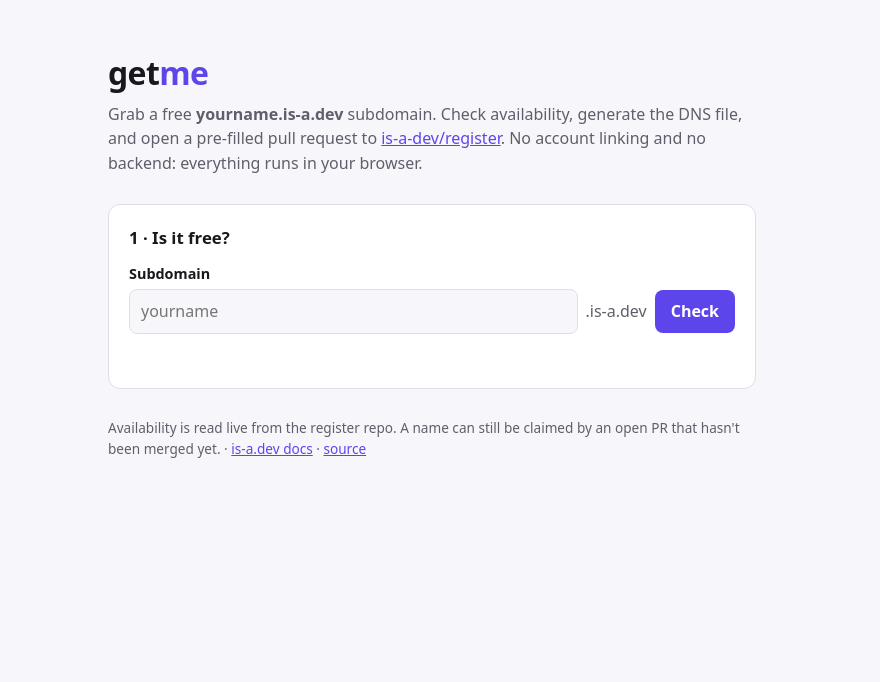
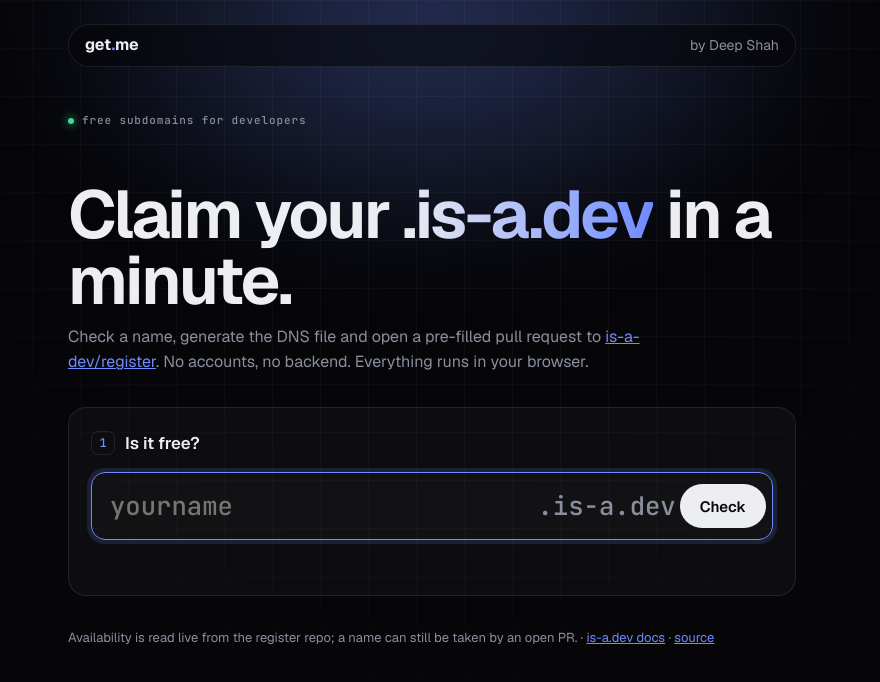
Before and after one commit to Deepshah0308/getme, a plain HTML site: page index.html in a window 1280 px wide. Shown: the whole page, without its empty margins (208-1088 px from the left). Drawn offline with nearby package versions, Linux system fonts and the light colour scheme.

Commit message:
Restyle to match deepshah.is-a.dev and pin custom domain

```diff
--- a/index.html
+++ b/index.html
@@ -5,50 +5,96 @@
 <meta name="viewport" content="width=device-width, initial-scale=1">
 <title>getme · claim your is-a.dev subdomain</title>
 <meta name="description" content="Check if a .is-a.dev subdomain is free, generate the DNS file and open a pre-filled pull request in a few clicks.">
+<meta name="theme-color" content="#060609">
+<link rel="preconnect" href="https://fonts.googleapis.com">
+<link rel="preconnect" href="https://fonts.gstatic.com" crossorigin>
+<link href="https://fonts.googleapis.com/css2?family=Geist:wght@300..800&family=JetBrains+Mono:wght@400;500&display=swap" rel="stylesheet">
 <style>
-  :root { --bg:#f7f7fb; --fg:#18181d; --muted:#5f5f6b; --line:#dedee6; --card:#fff; --accent:#5c46eb; --ok:#127a3e; --bad:#b42318; }
-  @media (prefers-color-scheme: dark) {
-    :root { --bg:#0f0f13; --fg:#ececf2; --muted:#a3a3b0; --line:#2a2a33; --card:#17171d; --accent:#9b8cff; --ok:#4ade80; --bad:#f87171; }
+  :root {
+    --bg: #060609; --panel: rgba(255,255,255,.03); --fg: #EDEEF2; --muted: #8A8F9E;
+    --line: rgba(255,255,255,.09); --accent: #6E8BFF; --ok: #3DDC97; --bad: #FF6B6B;
+    --mono: "JetBrains Mono", ui-monospace, monospace;
   }
-  * { box-sizing:border-box; }
-  body { margin:0; background:var(--bg); color:var(--fg); font:16px/1.55 system-ui,-apple-system,"Segoe UI",sans-serif; }
-  main { max-width:680px; margin:0 auto; padding:48px 16px 80px; }
-  h1 { font-size:2rem; margin:0 0 4px; letter-spacing:-.02em; }
-  h1 span { color:var(--accent); }
-  h2 { font-size:1.05rem; margin:0 0 12px; }
-  p.lead { color:var(--muted); margin:0 0 28px; }
-  section { background:var(--card); border:1px solid var(--line); border-radius:12px; padding:20px; margin-bottom:16px; }
-  label { display:block; font-size:.9rem; font-weight:600; margin:12px 0 4px; }
-  label small { font-weight:400; color:var(--muted); }
-  input, select, textarea { width:100%; font:inherit; color:inherit; background:var(--bg); border:1px solid var(--line); border-radius:8px; padding:9px 11px; }
-  input:focus-visible, select:focus-visible, textarea:focus-visible, button:focus-visible, a:focus-visible { outline:2px solid var(--accent); outline-offset:1px; }
-  .row { display:flex; gap:8px; align-items:center; }
-  .row input { flex:1; }
-  .suffix { color:var(--muted); white-space:nowrap; }
-  button, .btn { font:inherit; font-weight:600; background:var(--accent); color:#fff; border:0; border-radius:8px; padding:9px 16px; cursor:pointer; display:inline-block; text-decoration:none; }
-  button.ghost { background:transparent; color:var(--accent); border:1px solid var(--line); padding:4px 10px; font-size:.85rem; }
-  #status { margin:10px 0 0; min-height:1.5em; }
-  #status.ok { color:var(--ok); } #status.bad { color:var(--bad); }
-  pre { background:var(--bg); border:1px solid var(--line); border-radius:8px; padding:12px; overflow:auto; margin:6px 0; }
-  textarea { min-height:160px; font:13px/1.4 ui-monospace,monospace; }
-  ol { padding-left:20px; } ol li { margin:10px 0; }
-  .head { display:flex; justify-content:space-between; align-items:center; gap:8px; }
-  code { font-size:.9em; }
-  footer { color:var(--muted); font-size:.85rem; margin-top:28px; }
-  a { color:var(--accent); }
+  * { box-sizing: border-box; }
+  html, body { overflow-x: clip; }
+  body { margin: 0; background: var(--bg); color: var(--fg); font: 16px/1.55 "Geist", system-ui, sans-serif; -webkit-font-smoothing: antialiased; }
+  body::before { /* blueprint grid fading out from the top */
+    content: ""; position: fixed; inset: 0; z-index: -1; pointer-events: none;
+    background-image: linear-gradient(rgba(255,255,255,.035) 1px, transparent 1px), linear-gradient(90deg, rgba(255,255,255,.035) 1px, transparent 1px);
+    background-size: 48px 48px; mask-image: radial-gradient(ellipse at 50% 0%, #000 30%, transparent 80%);
+  }
+  .glow { position: absolute; top: -220px; left: 50%; width: min(820px, 100vw); height: 480px; transform: translateX(-50%); border-radius: 50%; background: radial-gradient(closest-side, var(--accent), transparent); opacity: .35; filter: blur(60px); pointer-events: none; z-index: -1; }
+  a { color: var(--accent); }
+  :focus-visible { outline: 2px solid var(--accent); outline-offset: 2px; border-radius: 8px; }
+  .wrap { position: relative; max-width: 760px; margin: 0 auto; padding: 24px 16px 72px; }
+
+  nav { display: flex; justify-content: space-between; align-items: center; padding: 8px 16px; border: 1px solid var(--line); border-radius: 999px; background: rgba(6,6,9,.6); backdrop-filter: blur(14px); }
+  nav b { letter-spacing: -.01em; } nav b span { color: var(--accent); }
+  nav a { color: var(--muted); text-decoration: none; font-size: 14px; } nav a:hover { color: var(--fg); }
+
+  .label { font: 500 11px/1 var(--mono); letter-spacing: .08em; color: var(--muted); }
+  .dot { display: inline-block; width: 6px; height: 6px; border-radius: 50%; background: var(--ok); box-shadow: 0 0 10px var(--ok); margin-right: 8px; vertical-align: middle; }
+  h1 { margin: 56px 0 12px; font-size: clamp(2.4rem, 7vw, 4.2rem); line-height: .98; letter-spacing: -.04em; font-weight: 650; }
+  h1 em { font-style: normal; background: linear-gradient(90deg, var(--fg), var(--accent)); -webkit-background-clip: text; background-clip: text; color: transparent; }
+  .lead { color: var(--muted); max-width: 54ch; margin: 0 0 32px; }
+
+  .card { position: relative; background: var(--panel); border: 1px solid var(--line); border-radius: 18px; padding: 22px; margin-bottom: 14px; overflow: hidden; isolation: isolate; }
+  .card::before { content: ""; position: absolute; inset: 0; z-index: -1; opacity: 0; transition: opacity .3s; background: radial-gradient(380px circle at var(--x,50%) var(--y,50%), rgba(110,139,255,.14), transparent 60%); }
+  .card:hover::before { opacity: 1; }
+  .card[hidden] { display: none; }
+  h2 { display: flex; align-items: center; gap: 10px; margin: 0 0 16px; font-size: 1.05rem; font-weight: 600; }
+  h2 .n { display: grid; place-items: center; width: 24px; height: 24px; border-radius: 7px; border: 1px solid var(--line); font: 500 12px var(--mono); color: var(--accent); }
+
+  /* big domain input */
+  .domain { display: flex; align-items: center; gap: 4px; border: 1px solid var(--line); border-radius: 14px; padding: 6px 6px 6px 18px; background: rgba(255,255,255,.02); transition: border-color .2s, box-shadow .2s; }
+  .domain:focus-within { border-color: var(--accent); box-shadow: 0 0 0 4px rgba(110,139,255,.15); }
+  .domain input { flex: 1; min-width: 0; border: 0; background: none; color: var(--fg); font: 500 clamp(1.1rem, 4vw, 1.6rem) var(--mono); padding: 10px 0; outline: none; }
+  .domain .suffix { font: 500 clamp(1.1rem, 4vw, 1.6rem) var(--mono); color: var(--muted); white-space: nowrap; }
+  #status { margin: 12px 0 0; min-height: 1.5em; font: 14px var(--mono); color: var(--muted); }
+  #status.ok { color: var(--ok); } #status.bad { color: var(--bad); }
+
+  label { display: block; font-size: 14px; font-weight: 500; margin: 14px 0 6px; }
+  label small { font-weight: 400; color: var(--muted); }
+  input, select, textarea { width: 100%; font: inherit; color: var(--fg); background: rgba(255,255,255,.02); border: 1px solid var(--line); border-radius: 10px; padding: 10px 12px; transition: border-color .2s; }
+  select option { background: #111118; }
+  input:focus, select:focus, textarea:focus { outline: none; border-color: var(--accent); }
+  .grid2 { display: grid; gap: 0 14px; grid-template-columns: 1fr 1fr; }
+  @media (max-width: 560px) { .grid2 { grid-template-columns: 1fr; } }
+
+  button, .btn { font: 600 15px "Geist", sans-serif; display: inline-flex; align-items: center; gap: 8px; min-height: 44px; padding: 0 20px; border-radius: 999px; border: 0; cursor: pointer; text-decoration: none; background: var(--fg); color: var(--bg); transition: opacity .2s, transform .15s; }
+  button:hover, .btn:hover { opacity: .9; } button:active, .btn:active { transform: scale(.97); }
+  button.ghost { background: transparent; color: var(--fg); border: 1px solid var(--line); min-height: 34px; padding: 0 14px; font-size: 13px; }
+  button.ghost:hover { border-color: var(--accent); }
+
+  ol { list-style: none; counter-reset: s; padding: 0; margin: 0; }
+  ol > li { counter-increment: s; position: relative; padding: 0 0 22px 36px; border-left: 1px solid var(--line); margin-left: 11px; }
+  ol > li:last-child { border-color: transparent; padding-bottom: 0; }
+  ol > li::before { content: counter(s); position: absolute; left: -12px; top: 0; display: grid; place-items: center; width: 24px; height: 24px; border-radius: 7px; background: var(--bg); border: 1px solid var(--line); font: 500 12px var(--mono); color: var(--accent); }
+  .head { display: flex; justify-content: space-between; align-items: center; gap: 8px; margin-bottom: 6px; }
+  pre, textarea.code { font: 13px/1.5 var(--mono); }
+  pre { background: rgba(255,255,255,.02); border: 1px solid var(--line); border-radius: 10px; padding: 14px; overflow: auto; margin: 0 0 12px; color: #7FD4FF; }
+  textarea.code { min-height: 170px; color: var(--muted); }
+  small.note { display: block; color: var(--muted); margin-top: 8px; font-size: 13px; }
+  code { font: 13px var(--mono); color: var(--fg); background: rgba(255,255,255,.06); padding: 2px 6px; border-radius: 6px; }
+  footer { margin-top: 32px; color: var(--muted); font-size: 13px; }
+  @media (prefers-reduced-motion: reduce) { * { transition: none !important; } }
 </style>
 </head>
 <body>
-<main>
-  <h1>get<span>me</span></h1>
-  <p class="lead">Grab a free <b>yourname.is-a.dev</b> subdomain. Check availability, generate the DNS file, and open a pre-filled pull request to <a href="https://github.com/is-a-dev/register">is-a-dev/register</a>. No account linking and no backend: everything runs in your browser.</p>
+<div class="wrap">
+  <div class="glow" aria-hidden="true"></div>
+  <nav><b>get<span>.</span>me</b><a href="https://deepshah.is-a.dev">by Deep Shah</a></nav>
 
-  <section>
-    <h2>1 · Is it free?</h2>
+  <p class="label" style="margin-top:48px"><span class="dot"></span>free subdomains for developers</p>
+  <h1>Claim your <em>.is-a.dev</em> in a minute.</h1>
+  <p class="lead">Check a name, generate the DNS file and open a pre-filled pull request to <a href="https://github.com/is-a-dev/register">is-a-dev/register</a>. No accounts, no backend. Everything runs in your browser.</p>
+
+  <section class="card">
+    <h2><span class="n">1</span>Is it free?</h2>
     <form id="check">
-      <label for="name">Subdomain</label>
-      <div class="row">
-        <input id="name" autocomplete="off" spellcheck="false" placeholder="yourname" required>
+      <label for="name" class="sr" style="position:absolute;left:-9999px">Subdomain</label>
+      <div class="domain">
+        <input id="name" autocomplete="off" spellcheck="false" placeholder="yourname" required autofocus>
         <span class="suffix">.is-a.dev</span>
         <button>Check</button>
       </div>
@@ -56,13 +102,13 @@
     </form>
   </section>
 
-  <section id="step2" hidden>
-    <h2>2 · Where's your site?</h2>
+  <section class="card" id="step2" hidden>
+    <h2><span class="n">2</span>Where's your site?</h2>
     <form id="details">
-      <label for="username">GitHub username</label>
-      <input id="username" required autocomplete="username">
-      <label for="email">Contact email <small>(required by is-a.dev for contact; it becomes public in the PR)</small></label>
-      <input id="email" type="email" required autocomplete="email">
+      <div class="grid2">
+        <div><label for="username">GitHub username</label><input id="username" required autocomplete="username"></div>
+        <div><label for="email">Contact email <small>(public in the PR)</small></label><input id="email" type="email" required autocomplete="email"></div>
+      </div>
       <label for="host">Hosting</label>
       <select id="host">
         <option value="github">GitHub Pages</option>
@@ -81,33 +127,41 @@
       </div>
       <label for="purpose">What's the site for?</label>
       <input id="purpose" placeholder="Personal developer portfolio showing my projects.">
-      <p><button>Generate</button></p>
+      <p style="margin:18px 0 0"><button>Generate</button></p>
     </form>
   </section>
 
-  <section id="step3" hidden>
-    <h2>3 · Claim it</h2>
+  <section class="card" id="step3" hidden>
+    <h2><span class="n">3</span>Claim it</h2>
     <ol>
       <li>
         <div class="head"><span>Your file, <code id="fname"></code></span></div>
         <pre id="file"></pre>
         <a id="pr" class="btn" target="_blank" rel="noopener">Open on GitHub ↗</a>
-        <br><small>GitHub forks the repo for you and opens a commit with this file. Click <b>Propose changes</b>, then <b>Create pull request</b>.</small>
+        <small class="note">GitHub forks the repo for you. Click <b>Propose changes</b>, then <b>Create pull request</b>.</small>
       </li>
       <li>
-        <div class="head"><span>Replace the PR description with this, then tick every checkbox yourself:</span><button class="ghost" data-copy="tpl">Copy</button></div>
-        <textarea id="tpl" readonly></textarea>
-        <small>The maintainers review each site by hand. It must be finished, about software development and non-commercial. "Hello world" pages get rejected.</small>
+        <div class="head"><span>Paste this as the PR description, then tick every checkbox yourself</span><button class="ghost" data-copy="tpl">Copy</button></div>
+        <textarea id="tpl" class="code" readonly></textarea>
+        <small class="note">Maintainers review each site by hand. It must be finished, about software development and non-commercial.</small>
       </li>
       <li id="pages">
-        Once the PR is merged, open your <a id="pagesLink" target="_blank" rel="noopener">repository's Pages settings</a> and set <b>Custom domain</b> to <code id="cnameVal"></code>. Then turn on <b>Enforce HTTPS</b> when it becomes available.
+        Once merged, open your <a id="pagesLink" target="_blank" rel="noopener">repository's Pages settings</a>, set <b>Custom domain</b> to <code id="cnameVal"></code> and turn on <b>Enforce HTTPS</b>.
       </li>
       <li>DNS goes live a few minutes after the merge.</li>
     </ol>
   </section>
 
-  <footer>Availability is read live from the register repo. A name can still be claimed by an open PR that hasn't been merged yet. · <a href="https://docs.is-a.dev">is-a.dev docs</a> · <a href="https://github.com/Deepshah0308/getme">source</a></footer>
-</main>
+  <footer>Availability is read live from the register repo; a name can still be taken by an open PR. · <a href="https://docs.is-a.dev">is-a.dev docs</a> · <a href="https://github.com/Deepshah0308/getme">source</a></footer>
+</div>
+<script>
+  // mouse spotlight for cards
+  document.querySelectorAll(".card").forEach((c) => c.addEventListener("mousemove", (e) => {
+    const r = c.getBoundingClientRect();
+    c.style.setProperty("--x", e.clientX - r.left + "px");
+    c.style.setProperty("--y", e.clientY - r.top + "px");
+  }));
+</script>
 <script src="app.js"></script>
 </body>
 </html>
```
Also changed, not shown: 1 other file.
